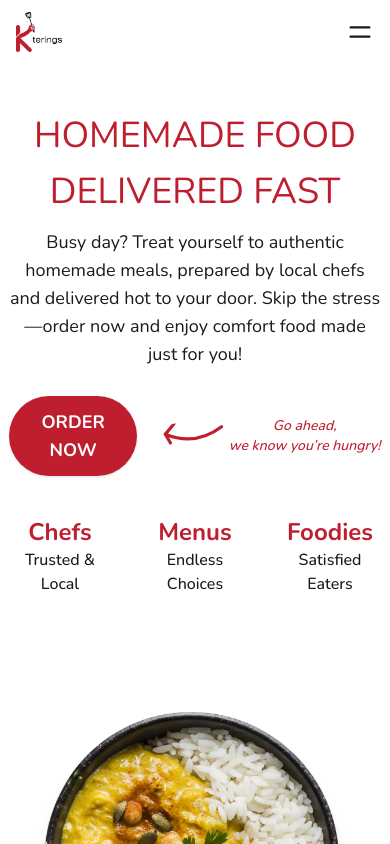
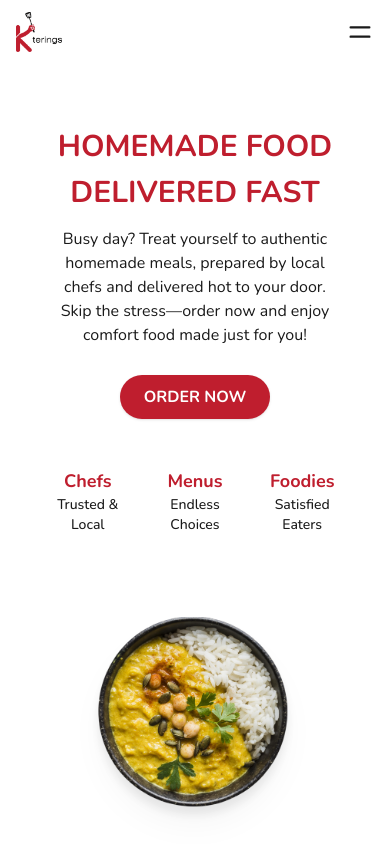
Before and after one commit to ktering/frontend, a React (Vite) app: page / in a window 390 px wide. Shown: the top 844 px of the page. Built offline with nearby package versions, Linux system fonts and the light colour scheme.

Commit message:
made hero responsive

```diff
--- a/src/components/customer/home/Hero.jsx
+++ b/src/components/customer/home/Hero.jsx
@@ -31,77 +31,80 @@ const heroImages = [
   }, [paused]);
 
   return (
-    <section className="bg-white text-center py-5 md:px-12 md:text-left">
-      <div className="max-w-7xl mx-auto flex  flex-col md:flex-row items-center justify-between gap-12">
+    <section className="bg-white py-8 px-2 sm:py-12 sm:px-4 md:py-16 md:px-12">
+      <div className="max-w-7xl mx-auto flex flex-col md:flex-row items-center justify-between gap-12">
         {/* Left: Text Content */}
-        <div className=" ">
-          <h1 className="text-4xl md:text-5xl text-primary mb-4">
+        <div className="w-full md:w-1/2 flex flex-col items-center md:items-start text-center md:text-left">
+          <h1 className="text-3xl xs:text-4xl sm:text-5xl md:text-5xl font-extrabold text-primary mb-2 md:mb-4 leading-tight">
             HOMEMADE FOOD
           </h1>
-          <h1 className="text-4xl md:text-5xl text-primary mb-4">
+          <h1 className="text-3xl xs:text-4xl sm:text-5xl md:text-5xl font-extrabold text-primary mb-4 leading-tight">
             DELIVERED FAST
           </h1>
-          <p className="text-black text-lg mb-7 max-w-lg">
+          <p className="text-black text-base sm:text-lg mb-7 max-w-md sm:max-w-lg">
             Busy day? Treat yourself to authentic homemade meals, prepared by local chefs and delivered hot to your door. Skip the stress—order now and enjoy comfort food made just for you!
           </p>
-          <div className="flex items-center gap-4 mb-10 justify-center">
-  <button className="bg-primary text-white font-bold px-8 py-3 rounded-full shadow hover:bg-white hover:border border-primary hover:text-primary transition-colors text-lg">
+          <div className="flex items-center gap-3 sm:gap-4 mb-8 sm:mb-10 justify-center md:justify-start">
+  {/* ORDER NOW button: always visible, centered on mobile */}
+  <button className="bg-primary text-white font-bold px-6 sm:px-8 py-2.5 sm:py-3 rounded-full shadow hover:bg-white hover:border border-primary hover:text-primary transition-colors text-base sm:text-lg mx-auto md:mx-0">
     ORDER NOW
   </button>
-  <div className="flex items-center ml-2 relative">
+  {/* Arrow + Text: hidden on small screens, shown on md+ */}
+  <div className="items-center ml-1 sm:ml-2 relative hidden md:flex">
     {/* Arrow SVG */}
     <svg
-      className="w-16 h-8 md:w-24 md:h-10 text-primary -scale-x-100 -scale-y-100 -rotate-12"
+      className="w-12 h-6 sm:w-16 sm:h-8 md:w-24 md:h-10 text-primary -scale-x-100 -rotate-12"
       fill="none"
       stroke="currentColor"
       strokeWidth={3}
       viewBox="0 0 60 30"
-      style={{ minWidth: "60px" }}
+      style={{ minWidth: "48px" }}
     >
       <path
-        d="M2 18 Q30 5 55 22"
+        d="M55 22 Q30 5 2 18"
         stroke="currentColor"
         strokeWidth="3"
         fill="none"
         strokeLinecap="round"
       />
       <path
-        d="M52 13 L55 22 L45 30"
+        d="M6 16 L2 18 L7 21"
         stroke="currentColor"
         strokeWidth="3"
         fill="none"
         strokeLinecap="round"
+        strokeLinejoin="round"
       />
     </svg>
-    <span className="ml-1 text-primary italic font-medium text-sm md:text-base whitespace-nowrap">
-      Go ahead,<br/> we know you’re hungry!
+    <span className="ml-1 text-primary italic font-medium text-xs sm:text-sm md:text-base font-[cursive] whitespace-nowrap">
+      Go ahead,<br className="hidden xs:block" /> we know you’re hungry!
     </span>
   </div>
 </div>
 
-          <div className="flex gap-8 mt-6">
+
+          <div className="flex gap-6 sm:gap-8 mt-4 sm:mt-6 mb-6 sm:mb-0 justify-center md:justify-start">
             <div>
-        <p className="text-2xl font-bold text-primary">Chefs</p>
-        <p className="text-black font-medium">Trusted & Local</p>
+              <p className="text-lg sm:text-2xl font-bold text-primary">Chefs</p>
+              <p className="text-black text-sm sm:text-base font-medium">Trusted & Local</p>
             </div>
             <div>
-        <p className="text-2xl font-bold text-primary">Menus</p>
-        <p className="text-black font-medium">Endless Choices</p>
+              <p className="text-lg sm:text-2xl font-bold text-primary">Menus</p>
+              <p className="text-black text-sm sm:text-base font-medium">Endless Choices</p>
             </div>
             <div>
-    <p className="text-2xl font-bold text-primary">Foodies</p>
-    <p className="text-black font-medium">Satisfied Eaters</p>
+              <p className="text-lg sm:text-2xl font-bold text-primary">Foodies</p>
+              <p className="text-black text-sm sm:text-base font-medium">Satisfied Eaters</p>
             </div>
           </div>
-
         </div>
         {/* Right: Instantly Rotating Image */}
-        <div className="flex  items-center justify-center h-[450px]">
+        <div className="w-full md:w-1/2 flex items-center justify-center min-h-[220px] sm:min-h-[300px]">
           <img
             src={heroImages[index]}
             alt="Food"
-            className="w-[350px] h-[350px] md:w-[420px] md:h-[420px] drop-shadow-xl rounded-2xl object-cover object-center cursor-pointer"
-            style={{ minWidth: "250px", minHeight: "250px" }}
+            className="w-[200px] h-[200px] xs:w-[250px] xs:h-[250px] sm:w-[300px] sm:h-[300px] md:w-[350px] md:h-[350px] lg:w-[420px] lg:h-[420px] drop-shadow-xl rounded-2xl object-cover object-center cursor-pointer"
+            style={{ minWidth: "150px", minHeight: "150px" }}
             draggable={false}
           />
         </div>
```
Lines whose indentation alone changed are shown as unchanged.
